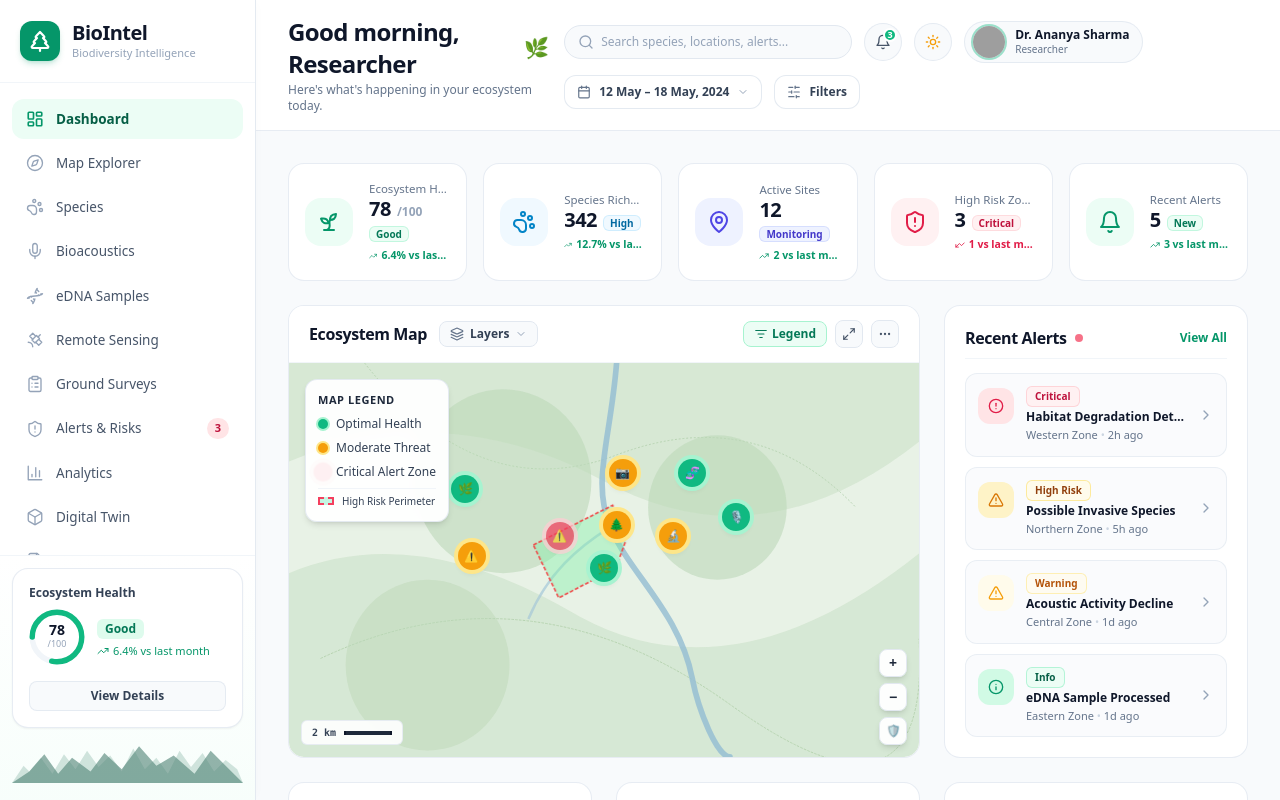
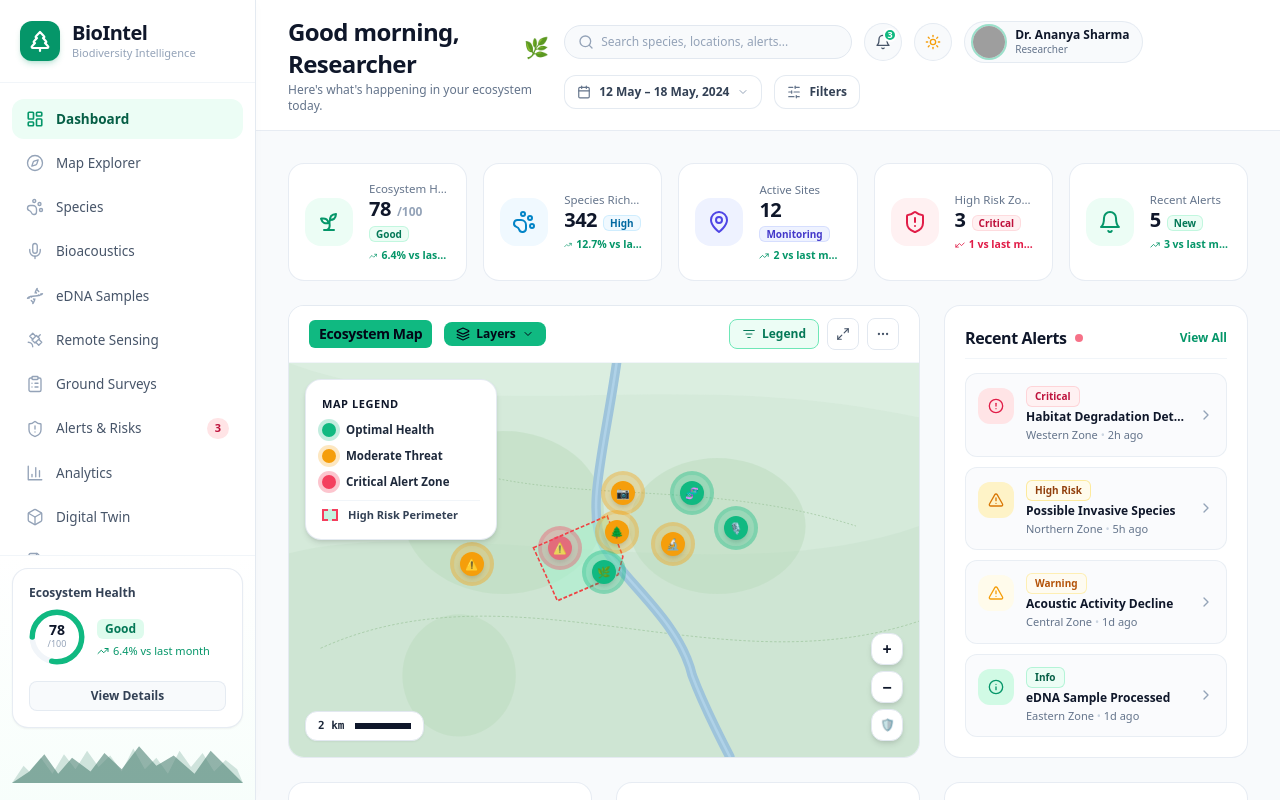
Before and after one commit to debanjalidas/BioIntel, a React (Vite) app in the folder frontend/: page / in a window 1280 px wide. Built offline with nearby package versions, Linux system fonts and the light colour scheme; grey boxes are pictures that could not be loaded.

Commit message:
feat: perfect Ecosystem Map graphic rendering, glowing halo pins, and exact legend matching design

```diff
--- a/frontend/src/components/EcosystemMap.jsx
+++ b/frontend/src/components/EcosystemMap.jsx
@@ -5,14 +5,7 @@ import {
   Maximize2,
   Minimize2,
   MoreHorizontal,
-  MapPin,
-  ShieldAlert,
-  TreePine,
-  Volume2,
-  Dna,
-  Camera,
   ChevronDown,
-  Info,
 } from 'lucide-react';
 
 export default function EcosystemMap({ onSelectSite }) {
@@ -21,145 +14,166 @@ export default function EcosystemMap({ onSelectSite }) {
   const [isFullscreen, setIsFullscreen] = useState(false);
   const [selectedPin, setSelectedPin] = useState(null);
 
-  // Monitored sites corresponding to the design
+  // Exact pins layout matching the reference screenshot
   const sites = [
     {
       id: 1,
-      name: 'Site Alpha-1 (Core Sanctuary)',
-      type: 'Bioacoustic PAM',
-      species: 'Green Bee-eater, Asian Elephant',
-      status: 'Normal / Good',
-      color: 'bg-emerald-500 ring-emerald-200 text-white',
-      top: '32%',
+      name: 'Western Core Sanctuary (Beta-1)',
+      type: 'Flora & Fauna Census',
+      species: 'Optimal Biomass Index',
+      status: 'Optimal Health',
+      haloColor: 'bg-emerald-500/25 ring-emerald-500/40',
+      coreColor: 'bg-emerald-500 text-white',
+      top: '36%',
       left: '28%',
-      icon: '🌿',
+      icon: (
+        <svg className="w-3.5 h-3.5 fill-current text-white" viewBox="0 0 24 24">
+          <path d="M12 2C6.48 2 2 6.48 2 12c0 3.31 1.61 6.24 4.09 8.04L12 14l5.91 6.04C20.39 18.24 22 15.31 22 12c0-5.52-4.48-10-10-10zm-1 14.59L7.41 13 6 14.41l5 5 9-9-1.41-1.41L11 16.59z"/>
+        </svg>
+      ),
+      glyph: '🌿',
     },
     {
       id: 2,
-      name: 'Western Zone (Deforestation Alert)',
-      type: 'Satellite & Ground Patrol',
-      species: 'Habitat Degradation Detected',
-      status: 'Critical Alert',
-      color: 'bg-rose-500 ring-rose-200 text-white animate-pulse',
-      top: '44%',
-      left: '43%',
-      icon: '⚠️',
+      name: 'South-West Buffer Station',
+      type: 'Bioacoustic Monitor',
+      species: 'Acoustic Decline Warning',
+      status: 'Moderate Threat',
+      haloColor: 'bg-amber-500/25 ring-amber-500/40',
+      coreColor: 'bg-amber-500 text-white',
+      top: '51%',
+      left: '29%',
+      glyph: '⚠️',
     },
     {
       id: 3,
-      name: 'Site Gamma-4 (River Basin)',
-      type: 'eDNA Water Sampler',
-      species: 'Golden Mahseer (Tor putitora)',
-      status: 'Normal / High Biomass',
-      color: 'bg-emerald-500 ring-emerald-200 text-white',
-      top: '28%',
-      left: '64%',
-      icon: '🧬',
+      name: 'Western Threat Sector (High Risk)',
+      type: 'Satellite Change Detection',
+      species: 'Habitat Degradation Flagged',
+      status: 'Critical Alert Zone',
+      haloColor: 'bg-rose-500/30 ring-rose-500/50 animate-pulse',
+      coreColor: 'bg-rose-500 text-white',
+      top: '47%',
+      left: '43%',
+      glyph: '⚠️',
     },
     {
       id: 4,
-      name: 'Northern Ridge Sector',
-      type: 'Camera Trap Array',
-      species: 'Bengal Tiger (Panthera tigris)',
-      status: 'Active Monitoring',
-      color: 'bg-amber-500 ring-amber-200 text-white',
-      top: '28%',
+      name: 'North River Patrol Outpost',
+      type: 'Camera Trap Grid',
+      species: 'Panthera tigris Detected',
+      status: 'Moderate Threat',
+      haloColor: 'bg-amber-500/25 ring-amber-500/40',
+      coreColor: 'bg-amber-500 text-white',
+      top: '33%',
       left: '53%',
-      icon: '📷',
+      glyph: '📷',
     },
     {
       id: 5,
-      name: 'Eastern Wetland Marsh',
-      type: 'Acoustic Grid',
-      species: 'Indian Tree Frog',
-      status: 'Normal',
-      color: 'bg-emerald-500 ring-emerald-200 text-white',
-      top: '39%',
-      left: '71%',
-      icon: '🎙️',
+      name: 'Central Habitat Watchtower',
+      type: 'IoT Canopy Node',
+      species: 'Canopy Density 78%',
+      status: 'Moderate Threat',
+      haloColor: 'bg-amber-500/25 ring-amber-500/40',
+      coreColor: 'bg-amber-500 text-white',
+      top: '43%',
+      left: '52%',
+      glyph: '🌲',
     },
     {
       id: 6,
-      name: 'Central Buffer Station',
-      type: 'Bioacoustic Sensor',
-      species: 'Acoustic Decline Detected',
-      status: 'Moderate Risk',
-      color: 'bg-amber-500 ring-amber-200 text-white',
-      top: '49%',
-      left: '29%',
-      icon: '⚠️',
+      name: 'Core Sanctuary River Bed',
+      type: 'Riparian Ecosystem Station',
+      species: 'Native Flora Recovered',
+      status: 'Optimal Health',
+      haloColor: 'bg-emerald-500/25 ring-emerald-500/40',
+      coreColor: 'bg-emerald-500 text-white',
+      top: '53%',
+      left: '50%',
+      glyph: '🌿',
     },
     {
       id: 7,
-      name: 'Southern Eco-Corridor',
-      type: 'Field Patrol & Camera',
-      species: 'Chital Deer Herd (34)',
-      status: 'Normal',
-      color: 'bg-emerald-500 ring-emerald-200 text-white',
-      top: '52%',
-      left: '50%',
-      icon: '🌿',
+      name: 'River Basin eDNA Sampler',
+      type: 'Automated Filtration Robot',
+      species: 'Tor putitora (Golden Mahseer)',
+      status: 'Optimal Health',
+      haloColor: 'bg-emerald-500/25 ring-emerald-500/40',
+      coreColor: 'bg-emerald-500 text-white',
+      top: '33%',
+      left: '64%',
+      glyph: '🧬',
     },
     {
       id: 8,
-      name: 'Canopy Tower Delta',
-      type: 'Multi-Sensor IoT',
-      species: 'Great Hornbill Nesting',
-      status: 'Active',
-      color: 'bg-amber-500 ring-amber-200 text-white',
-      top: '41%',
-      left: '52%',
-      icon: '🌲',
+      name: 'Eastern Marshland Laboratory',
+      type: 'Metabarcoding Station',
+      species: 'Microbial Diversity High',
+      status: 'Moderate Threat',
+      haloColor: 'bg-amber-500/25 ring-amber-500/40',
+      coreColor: 'bg-amber-500 text-white',
+      top: '46%',
+      left: '61%',
+      glyph: '🔬',
     },
     {
       id: 9,
-      name: 'South-East Outpost',
-      type: 'eDNA Station',
-      species: 'Microbiome Monitoring',
-      status: 'Moderate',
-      color: 'bg-amber-500 ring-amber-200 text-white',
-      top: '44%',
-      left: '61%',
-      icon: '🔬',
+      name: 'Eastern PAM Acoustic Array',
+      type: 'Directional Hydrophone/Mic',
+      species: 'Bioacoustic Species Verified',
+      status: 'Optimal Health',
+      haloColor: 'bg-emerald-500/25 ring-emerald-500/40',
+      coreColor: 'bg-emerald-500 text-white',
+      top: '42%',
+      left: '71%',
+      glyph: '🎙️',
     },
   ];
 
   return (
-    <div className={`bg-white rounded-2xl border border-slate-200/80 shadow-xs overflow-hidden flex flex-col ${isFullscreen ? 'fixed inset-4 z-50 shadow-2xl' : 'h-full min-h-[380px]'}`}>
-      {/* Map Card Header */}
-      <div className="px-5 py-3.5 border-b border-slate-100 flex items-center justify-between bg-white shrink-0">
+    <div
+      className={`bg-white rounded-2xl border border-slate-200/90 shadow-xs overflow-hidden flex flex-col ${
+        isFullscreen ? 'fixed inset-4 z-50 shadow-2xl' : 'h-full min-h-[420px]'
+      }`}
+    >
+      {/* Top Map Action Bar */}
+      <div className="px-5 py-3 border-b border-slate-100 flex items-center justify-between bg-white shrink-0">
         <div className="flex items-center gap-3">
-          <h2 className="text-base font-bold text-slate-900 tracking-tight">
+          {/* Green Title Badge matching reference */}
+          <div className="bg-[#10b981] text-slate-950 font-black text-sm px-2.5 py-1 rounded-md tracking-tight">
             Ecosystem Map
-          </h2>
+          </div>
 
-          {/* Layer Selector Dropdown */}
+          {/* Layer Selector */}
           <div className="relative group">
-            <button className="flex items-center gap-1.5 px-2.5 py-1 rounded-lg bg-slate-50 hover:bg-slate-100 text-xs font-semibold text-slate-700 border border-slate-200 transition-colors">
-              <Layers className="h-3.5 w-3.5 text-slate-500" />
+            <button className="flex items-center gap-1.5 px-3 py-1 rounded-lg bg-emerald-500 text-slate-950 text-xs font-bold transition-all shadow-xs">
+              <Layers className="h-3.5 w-3.5" />
               <span>Layers</span>
-              <ChevronDown className="h-3 w-3 text-slate-400" />
+              <ChevronDown className="h-3 w-3" />
             </button>
-            <div className="hidden group-hover:block absolute top-full left-0 mt-1 w-40 bg-white rounded-xl shadow-lg border border-slate-200 py-1 z-30 text-xs font-medium">
-              {['Topographic / Terrain', 'Satellite Imagery', 'Protected Zones (Polygons)', 'Acoustic Density Heatmap'].map((layer, idx) => (
+            <div className="hidden group-hover:block absolute top-full left-0 mt-1 w-44 bg-white rounded-xl shadow-lg border border-slate-200 py-1.5 z-30 text-xs font-medium">
+              {['Topographic / Biomes', 'Satellite Sentinel-2', 'Risk Polygons (PostGIS)', 'Acoustic Heatmap'].map((l, i) => (
                 <button
-                  key={idx}
-                  onClick={() => setActiveLayer(layer)}
-                  className="w-full text-left px-3 py-1.5 hover:bg-emerald-50 hover:text-emerald-700 text-slate-700 transition-colors"
+                  key={i}
+                  onClick={() => setActiveLayer(l)}
+                  className="w-full text-left px-3 py-1.5 hover:bg-emerald-50 hover:text-emerald-700 text-slate-700 font-semibold transition-colors"
                 >
-                  {layer}
+                  {l}
                 </button>
               ))}
             </div>
           </div>
         </div>
 
-        {/* Map Control Buttons */}
+        {/* Right Controls */}
         <div className="flex items-center gap-2">
           <button
             onClick={() => setShowLegend(!showLegend)}
-            className={`flex items-center gap-1 px-2.5 py-1 rounded-lg text-xs font-semibold border transition-colors ${
-              showLegend ? 'bg-emerald-50 text-emerald-700 border-emerald-200' : 'bg-slate-50 text-slate-600 border-slate-200 hover:bg-slate-100'
+            className={`flex items-center gap-1.5 px-3 py-1.5 rounded-lg text-xs font-bold border transition-colors ${
+              showLegend
+                ? 'bg-emerald-50 text-emerald-700 border-emerald-300'
+                : 'bg-white text-slate-600 border-slate-200 hover:bg-slate-50'
             }`}
           >
             <ListFilter className="h-3.5 w-3.5" />
@@ -168,53 +182,74 @@ export default function EcosystemMap({ onSelectSite }) {
 
           <button
             onClick={() => setIsFullscreen(!isFullscreen)}
-            className="p-1.5 rounded-lg bg-slate-50 hover:bg-slate-100 text-slate-600 border border-slate-200 transition-colors"
+            className="p-2 rounded-lg bg-white hover:bg-slate-50 text-slate-600 border border-slate-200 transition-colors shadow-2xs"
             title="Toggle fullscreen"
           >
             {isFullscreen ? <Minimize2 className="h-3.5 w-3.5" /> : <Maximize2 className="h-3.5 w-3.5" />}
           </button>
 
-          <button className="p-1.5 rounded-lg bg-slate-50 hover:bg-slate-100 text-slate-600 border border-slate-200 transition-colors">
+          <button className="p-2 rounded-lg bg-white hover:bg-slate-50 text-slate-600 border border-slate-200 transition-colors shadow-2xs">
             <MoreHorizontal className="h-3.5 w-3.5" />
           </button>
         </div>
       </div>
 
-      {/* Map Visual Stage Area */}
-      <div className="relative flex-1 bg-[#e8f2e6] overflow-hidden min-h-[300px] select-none">
-        {/* Topographic Waterways & Terrain Vector Simulation Pattern */}
-        <div className="absolute inset-0 opacity-80 mix-blend-multiply pointer-events-none">
-          <svg className="w-full h-full" xmlns="http://www.w3.org/2000/svg" preserveAspectRatio="none" viewBox="0 0 1000 600">
-            {/* Contours & Elevation Lines */}
-            <path d="M0,150 Q250,50 500,180 T1000,120 L1000,0 L0,0 Z" fill="#d9e9d6" opacity="0.6"/>
-            <path d="M0,320 Q200,240 450,380 T1000,290 L1000,600 L0,600 Z" fill="#d0e5cd" opacity="0.5"/>
-            <path d="M120,0 Q300,220 520,140 T900,220" stroke="#b9d6b5" strokeWidth="1.5" fill="none" strokeDasharray="3 3"/>
-            <path d="M50,450 Q380,300 700,520 T1000,420" stroke="#b9d6b5" strokeWidth="1.5" fill="none" strokeDasharray="4 2"/>
-            {/* River Tributary */}
-            <path d="M520,0 C510,120 480,180 510,250 C540,320 620,380 640,480 C650,530 680,600 700,600" stroke="#90bde6" strokeWidth="9" fill="none" opacity="0.85" strokeLinecap="round"/>
-            <path d="M510,250 C460,280 410,320 380,390" stroke="#a3c8ed" strokeWidth="4" fill="none" opacity="0.7"/>
-            {/* Soft Green Protected Forest Patches */}
-            <circle cx="340" cy="180" r="140" fill="#c3dec0" opacity="0.6"/>
-            <circle cx="680" cy="220" r="110" fill="#c3dec0" opacity="0.6"/>
-            <circle cx="220" cy="460" r="130" fill="#c3dec0" opacity="0.5"/>
-          </svg>
-        </div>
+      {/* Map Graphic Canvas */}
+      <div className="relative flex-1 bg-[#dbeee0] overflow-hidden min-h-[340px] select-none">
+        {/* Soft Organic Biome Blobs, Elevation Curves, and Snaking River */}
+        <div className="absolute inset-0 pointer-events-none">
+          <svg className="w-full h-full" viewBox="0 0 1000 580" preserveAspectRatio="none">
+            {/* Base Terrain Shading Layer 1 */}
+            <path d="M0,0 C300,100 600,0 1000,80 L1000,580 L0,580 Z" fill="#d2e8d7" opacity="0.6"/>
+            <path d="M0,280 C250,220 700,340 1000,240 L1000,580 L0,580 Z" fill="#c7e2cd" opacity="0.5"/>
 
-        {/* High Risk Monitored Zone Polygon (Red Boundary + Soft Green Fill) */}
-        <div className="absolute inset-0 pointer-events-none">
-          <svg className="w-full h-full" viewBox="0 0 1000 600" preserveAspectRatio="none">
-            <polygon
-              points="385,275 510,215 530,270 515,310 425,355 385,275"
-              fill="rgba(134, 239, 172, 0.45)"
-              stroke="#ef4444"
-              strokeWidth="2.5"
-              strokeDasharray="6 3"
-              className="animate-pulse-subtle"
+            {/* Circular Biome Patches matching screenshot */}
+            {/* Top-Left Biome */}
+            <ellipse cx="340" cy="220" rx="160" ry="120" fill="#bcdbbd" opacity="0.5" />
+            {/* Bottom-Left Biome */}
+            <circle cx="270" cy="460" r="90" fill="#bcdbbd" opacity="0.5" />
+            {/* Top-Right Biome */}
+            <ellipse cx="680" cy="240" rx="140" ry="100" fill="#bcdbbd" opacity="0.5" />
+
+            {/* Topographic Contour Dashed Lines */}
+            <path d="M120,80 C320,240 600,150 900,240" stroke="#a2c8a2" strokeWidth="1.2" fill="none" strokeDasharray="3 3"/>
+            <path d="M50,420 C360,290 680,480 1000,380" stroke="#a2c8a2" strokeWidth="1.2" fill="none" strokeDasharray="4 3"/>
+
+            {/* Realistic Snaking River Tributary */}
+            <path
+              d="M520,0 C500,130 470,220 500,270 C530,320 620,380 640,460 C660,510 700,580 700,580"
+              stroke="#9ec4db"
+              strokeWidth="15"
+              fill="none"
+              strokeLinecap="round"
+            />
+            {/* River highlight line */}
+            <path
+              d="M520,0 C500,130 470,220 500,270 C530,320 620,380 640,460 C660,510 700,580 700,580"
+              stroke="#b5d6ec"
+              strokeWidth="4"
+              fill="none"
+              strokeLinecap="round"
+              opacity="0.8"
             />
           </svg>
         </div>
 
-        {/* Interactive Site Pins */}
+        {/* High Risk Perimeter Polygon (Red Dashed + Soft Mint Green Fill) */}
+        <div className="absolute inset-0 pointer-events-none">
+          <svg className="w-full h-full" viewBox="0 0 1000 580" preserveAspectRatio="none">
+            <polygon
+              points="388,272 505,225 530,285 522,312 426,350 388,272"
+              fill="rgba(167, 243, 208, 0.55)"
+              stroke="#ef4444"
+              strokeWidth="2.5"
+              strokeDasharray="6 3"
+              className="transition-all"
+            />
+          </svg>
+        </div>
+
+        {/* Interactive Double-Ringed Site Pins matching reference */}
         {sites.map((site) => (
           <div
             key={site.id}
@@ -225,25 +260,27 @@ export default function EcosystemMap({ onSelectSite }) {
               onSelectSite && onSelectSite(site);
             }}
           >
-            <div
-              className={`h-7 w-7 rounded-full ${site.color} ring-4 shadow-md flex items-center justify-center text-xs font-bold transition-all transform group-hover:scale-125 group-hover:z-20`}
-            >
-              {site.icon}
+            {/* Outer Soft Glow Halo Ring */}
+            <div className={`h-9 w-9 rounded-full ${site.haloColor} ring-4 flex items-center justify-center transition-transform group-hover:scale-125`}>
+              {/* Inner Solid Circle */}
+              <div className={`h-6 w-6 rounded-full ${site.coreColor} shadow-md flex items-center justify-center text-[11px] font-bold`}>
+                <span>{site.glyph}</span>
+              </div>
             </div>
 
-            {/* Quick Hover Tooltip */}
+            {/* Quick Hover Name Badge */}
             <div className="hidden group-hover:block absolute bottom-full left-1/2 -translate-x-1/2 mb-2 bg-slate-900 text-white text-[11px] font-semibold py-1 px-2.5 rounded-lg whitespace-nowrap shadow-xl z-30 pointer-events-none">
               {site.name}
-              <div className="text-[9px] text-slate-400 font-normal">{site.type}</div>
+              <div className="text-[9px] text-emerald-400 font-medium">{site.type}</div>
             </div>
           </div>
         ))}
 
-        {/* Clicked Pin Details Popup Bubble */}
+        {/* Pin Details Drawer Popup Bubble */}
         {selectedPin && (
           <div
             style={{ top: selectedPin.top, left: selectedPin.left }}
-            className="absolute -translate-x-1/2 translate-y-4 z-40 bg-white rounded-2xl border border-slate-200 shadow-2xl p-4 w-72 text-left animate-in fade-in zoom-in-95 duration-150"
+            className="absolute -translate-x-1/2 translate-y-6 z-40 bg-white rounded-2xl border border-slate-200 shadow-2xl p-4 w-72 text-left animate-in fade-in zoom-in-95 duration-150"
           >
             <div className="flex items-start justify-between gap-2 mb-2">
               <div>
@@ -251,77 +288,85 @@ export default function EcosystemMap({ onSelectSite }) {
                   {selectedPin.name}
                 </h4>
                 <p className="text-[10px] font-medium text-slate-500 mt-0.5">
-                  Modality: {selectedPin.type}
+                  {selectedPin.type}
                 </p>
               </div>
               <button
                 onClick={() => setSelectedPin(null)}
-                className="text-slate-400 hover:text-slate-600 text-xs font-bold px-1"
+                className="text-slate-400 hover:text-slate-700 text-xs font-bold p-1"
               >
                 ✕
               </button>
             </div>
 
-            <div className="space-y-1.5 text-[11px] bg-slate-50 p-2.5 rounded-xl border border-slate-100">
+            <div className="space-y-1.5 text-[11px] bg-slate-50 p-2.5 rounded-xl border border-slate-100 mb-2.5">
               <div className="flex justify-between">
                 <span className="text-slate-500">Status:</span>
                 <span className="font-semibold text-slate-800">{selectedPin.status}</span>
               </div>
               <div className="flex justify-between">
-                <span className="text-slate-500">Key Detections:</span>
-                <span className="font-semibold text-emerald-700 truncate max-w-[130px]">{selectedPin.species}</span>
+                <span className="text-slate-500">Telemetry:</span>
+                <span className="font-semibold text-emerald-700 truncate max-w-[140px]">{selectedPin.species}</span>
               </div>
             </div>
 
             <button
               onClick={() => setSelectedPin(null)}
-              className="w-full mt-2.5 py-1.5 text-center text-xs font-bold text-white bg-emerald-600 hover:bg-emerald-700 rounded-lg transition-colors shadow-xs"
+              className="w-full py-1.5 text-center text-xs font-bold text-white bg-emerald-600 hover:bg-emerald-700 rounded-lg transition-colors shadow-xs"
             >
-              Open Site Telemetry
+              Inspect Sensor Stream
             </button>
           </div>
         )}
 
-        {/* Map Legend Overlay (Toggleable) */}
+        {/* Map Legend Floating Card matching screenshot */}
         {showLegend && (
-          <div className="absolute top-4 left-4 bg-white/95 backdrop-blur-md rounded-xl p-3 border border-slate-200/90 shadow-md text-xs font-medium space-y-2 z-20 max-w-[170px]">
-            <div className="font-bold text-slate-800 text-[11px] uppercase tracking-wider">
-              Map Legend
+          <div className="absolute top-4 left-4 bg-white rounded-2xl p-4 border border-slate-200/90 shadow-md text-xs font-medium space-y-2.5 z-20 w-48 animate-in fade-in duration-200">
+            <div className="font-extrabold text-slate-900 text-[11px] uppercase tracking-wider">
+              MAP LEGEND
             </div>
-            <div className="flex items-center gap-2 text-slate-700">
-              <span className="h-2.5 w-2.5 rounded-full bg-emerald-500 ring-2 ring-emerald-200" />
-              <span>Optimal Health</span>
+
+            {/* Optimal Health */}
+            <div className="flex items-center gap-2.5 text-slate-800">
+              <span className="h-3.5 w-3.5 rounded-full bg-emerald-500 ring-4 ring-emerald-500/25 shrink-0" />
+              <span className="font-semibold text-[11.5px]">Optimal Health</span>
             </div>
-            <div className="flex items-center gap-2 text-slate-700">
-              <span className="h-2.5 w-2.5 rounded-full bg-amber-500 ring-2 ring-amber-200" />
-              <span>Moderate Threat</span>
+
+            {/* Moderate Threat */}
+            <div className="flex items-center gap-2.5 text-slate-800">
+              <span className="h-3.5 w-3.5 rounded-full bg-amber-500 ring-4 ring-amber-500/25 shrink-0" />
+              <span className="font-semibold text-[11.5px]">Moderate Threat</span>
             </div>
-            <div className="flex items-center gap-2 text-slate-700">
-              <span className="h-2.5 w-2.5 rounded-full bg-rose-500 ring-2 ring-rose-200 animate-ping" />
-              <span>Critical Alert Zone</span>
+
+            {/* Critical Alert Zone */}
+            <div className="flex items-center gap-2.5 text-slate-800">
+              <span className="h-3.5 w-3.5 rounded-full bg-rose-500 ring-4 ring-rose-500/30 shrink-0" />
+              <span className="font-semibold text-[11.5px]">Critical Alert Zone</span>
             </div>
-            <div className="flex items-center gap-2 text-slate-700 pt-1 border-t border-slate-100">
-              <span className="h-2 w-4 border-2 border-dashed border-rose-500 bg-emerald-300/40 rounded-xs" />
-              <span className="text-[10px]">High Risk Perimeter</span>
+
+            {/* High Risk Perimeter */}
+            <div className="flex items-center gap-2.5 text-slate-800 pt-1.5 border-t border-slate-100">
+              <span className="h-3 w-4 border-2 border-dashed border-rose-500 bg-emerald-300/40 rounded-xs shrink-0" />
+              <span className="font-semibold text-[11px] text-slate-700">High Risk Perimeter</span>
             </div>
           </div>
         )}
 
         {/* Bottom Left Scale Indicator */}
-        <div className="absolute bottom-3 left-3 bg-white/90 backdrop-blur-sm px-2.5 py-1 rounded-md text-[10px] font-mono font-bold text-slate-700 border border-slate-200/80 shadow-xs flex items-center gap-2">
+        <div className="absolute bottom-4 left-4 bg-white px-3 py-1.5 rounded-xl text-[11px] font-mono font-bold text-slate-800 border border-slate-200 shadow-sm flex items-center gap-2.5">
           <span>2 km</span>
-          <div className="w-12 h-1 bg-slate-800 border-l-2 border-r-2 border-slate-900" />
+          <div className="w-14 h-1.5 bg-slate-900 rounded-xs" />
         </div>
 
-        {/* Bottom Right Map Navigation Controls */}
-        <div className="absolute bottom-3 right-3 flex flex-col gap-1.5 z-20">
-          <button className="h-7 w-7 rounded-lg bg-white/95 hover:bg-white text-slate-800 font-bold text-sm shadow-md border border-slate-200 flex items-center justify-center">
+        {/* Bottom Right Floating Map Zoom & Layer Controls */}
+        <div className="absolute bottom-4 right-4 flex flex-col gap-1.5 z-20">
+          <button className="h-8 w-8 rounded-xl bg-white hover:bg-slate-50 text-slate-900 font-bold text-base shadow-md border border-slate-200 flex items-center justify-center transition-transform hover:scale-105">
             +
           </button>
-          <button className="h-7 w-7 rounded-lg bg-white/95 hover:bg-white text-slate-800 font-bold text-sm shadow-md border border-slate-200 flex items-center justify-center">
+          <button className="h-8 w-8 rounded-xl bg-white hover:bg-slate-50 text-slate-900 font-bold text-base shadow-md border border-slate-200 flex items-center justify-center transition-transform hover:scale-105">
             −
           </button>
-          <button className="h-7 w-7 rounded-lg bg-white/95 hover:bg-white text-slate-800 shadow-md border border-slate-200 flex items-center justify-center text-xs">
+          <button className="h-8 w-8 rounded-xl bg-white hover:bg-slate-50 text-slate-900 shadow-md border border-slate-200 flex items-center justify-center text-xs transition-transform hover:scale-105" title="Layer protection status">
             🛡️
           </button>
         </div>
```
